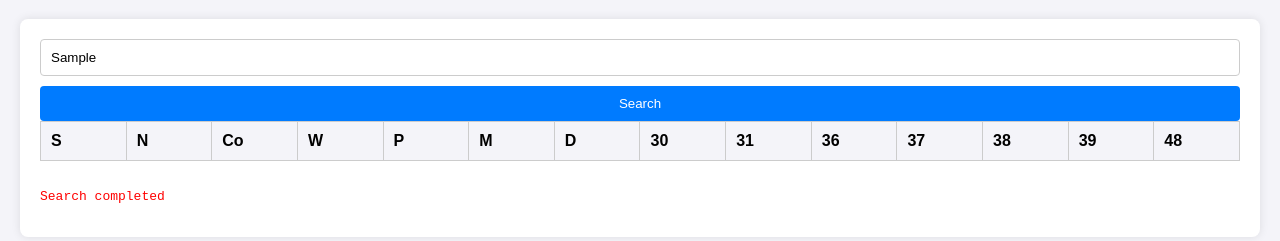
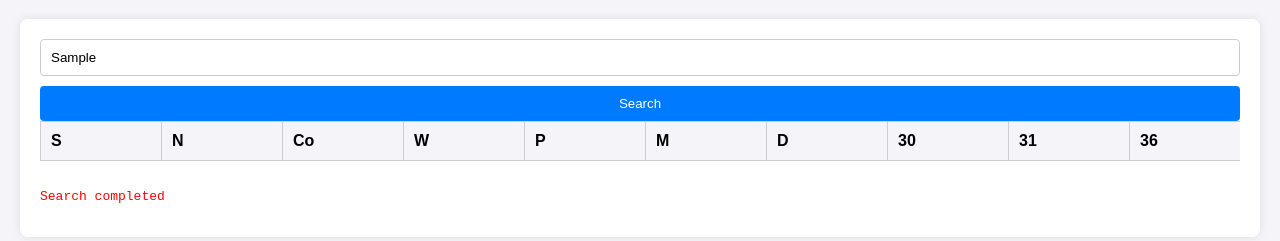
Before and after one commit to donheekang/Im, a plain HTML site: page index.html in a window 1280 px wide. Both pictures are taken after typing "Sample" into the empty fields and a click on the button "Search". Shown: the part 61-302 px from the top of the page. Drawn offline with Linux system fonts and the light colour scheme.

Commit message:
Update index.html

```diff
--- a/index.html
+++ b/index.html
@@ -51,13 +51,14 @@
         table {
             width: 100%;
             border-collapse: collapse;
-            table-layout: fixed; /* 고정된 테이블 레이아웃 */
         }
         th, td {
             border: 1px solid #ccc;
             padding: 10px;
             text-align: left;
-            min-width: 120px; /* 최소 너비를 지정하여 더 넓게 */
+        }
+        th, td {
+            min-width: 100px; /* 모든 셀의 최소 너비를 동일하게 설정 */
         }
         th {
             background-color: #f4f4f9;
@@ -113,7 +114,7 @@
 
             arr.forEach((row, index) => {
                 const tr = document.createElement('tr');
-                row.forEach((cell, cellIndex) => {
+                row.forEach(cell => {
                     const td = document.createElement(index === 0 ? 'th' : 'td');
                     td.textContent = cell;
                     tr.appendChild(td);
```
